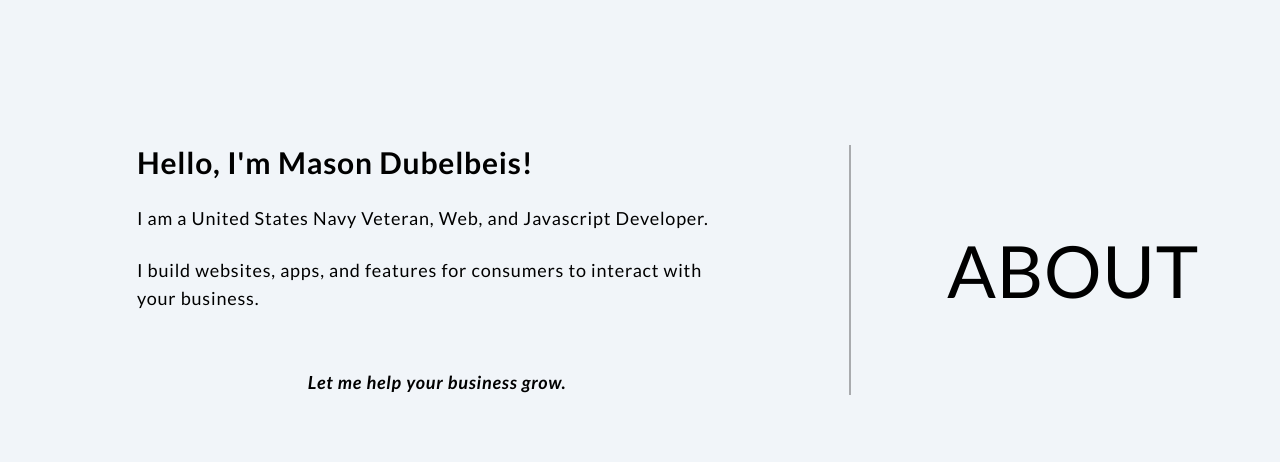
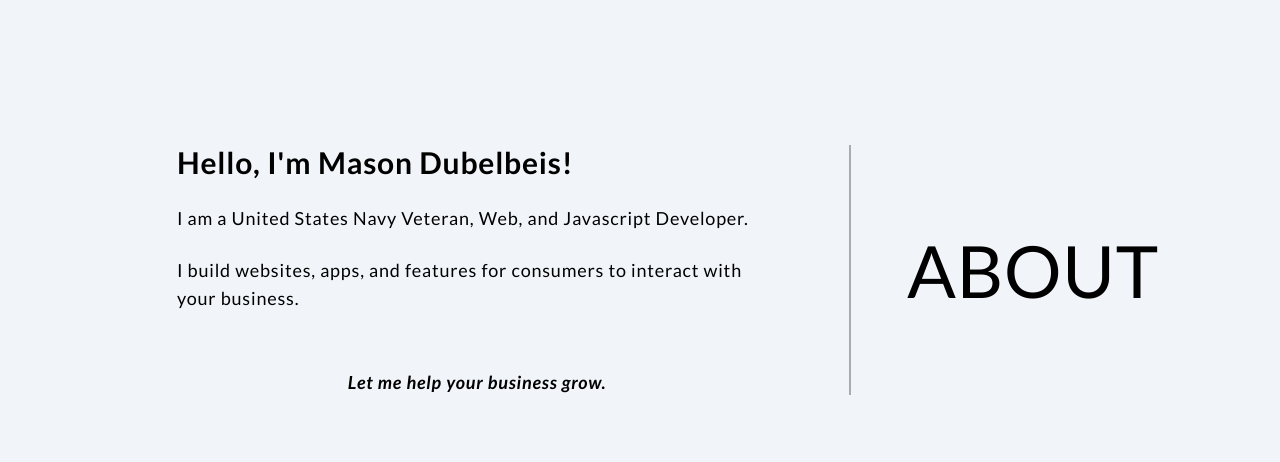
Before and after one commit to mdubelbeis/portfolio-v2, a React (Vite) app: page / in a window 1280 px wide. Shown: the part 960-1422 px from the top of the page. Built offline with nearby package versions, Linux system fonts and the light colour scheme.

Commit message:
decreased gap

```diff
--- a/src/components/About.tsx
+++ b/src/components/About.tsx
@@ -3,7 +3,7 @@ import Button from '../ui/Button';
 const About: React.FC = () => {
   return (
     <section className="font-hero-text flex flex-col items-center justify-center gap-14 bg-slate-100 py-32 tracking-wider text-black md:px-10 lg:gap-20 lg:py-72">
-      <div className="font-hero-text flex flex-col items-center justify-center gap-14 md:px-10 lg:flex-row-reverse lg:gap-24">
+      <div className="font-hero-text lg:gap-18 flex flex-col items-center justify-center gap-14 md:px-10 lg:flex-row-reverse">
         <h2 className="font-hero-text text-center text-5xl text-black lg:text-7xl">ABOUT</h2>
         <div className="hidden lg:block lg:h-[250px] lg:border-l-2 lg:border-black lg:opacity-30"></div>
         <div className="flex max-w-2xl flex-col items-center justify-center gap-2 p-4 text-left text-lg">
```
